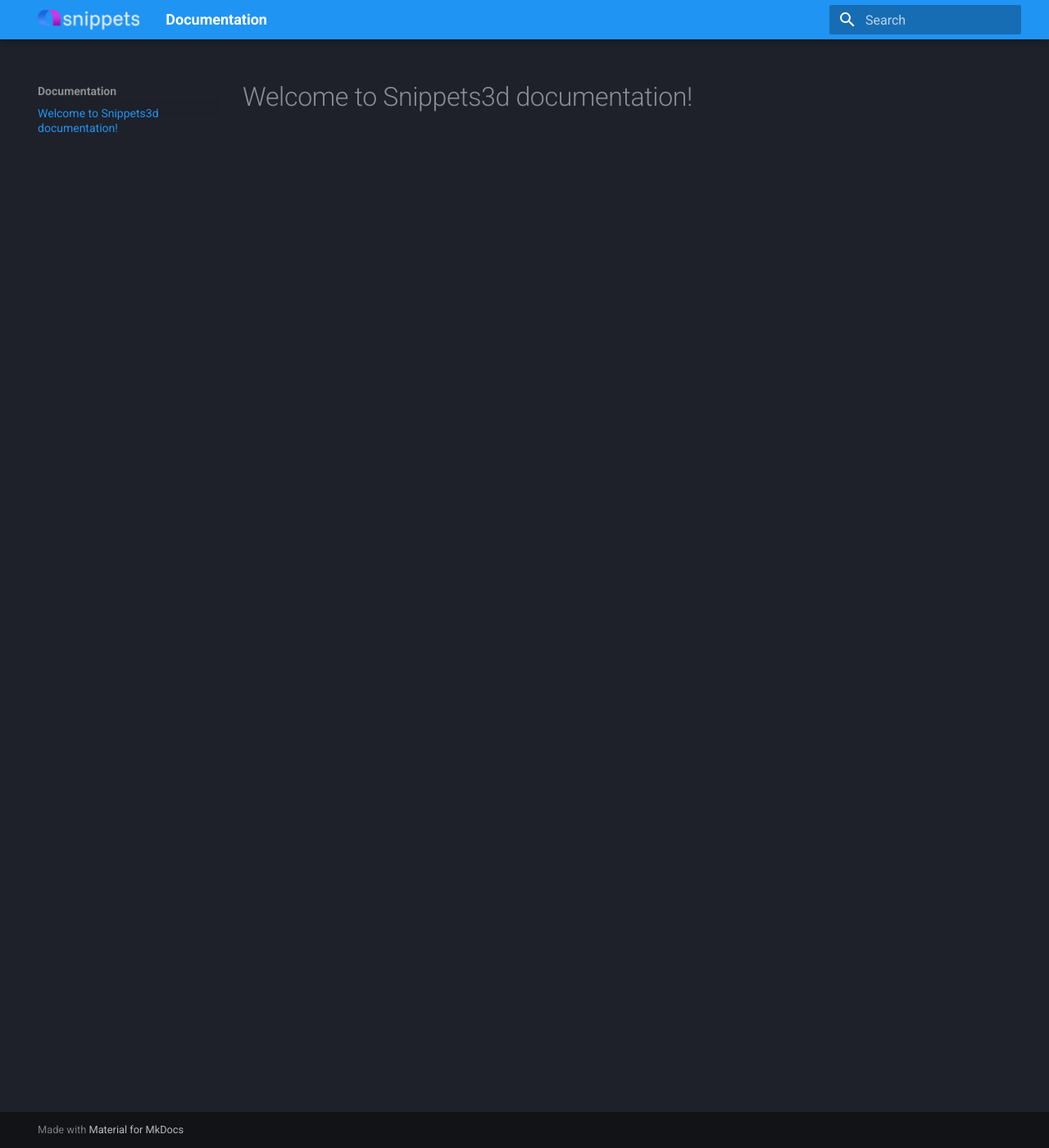
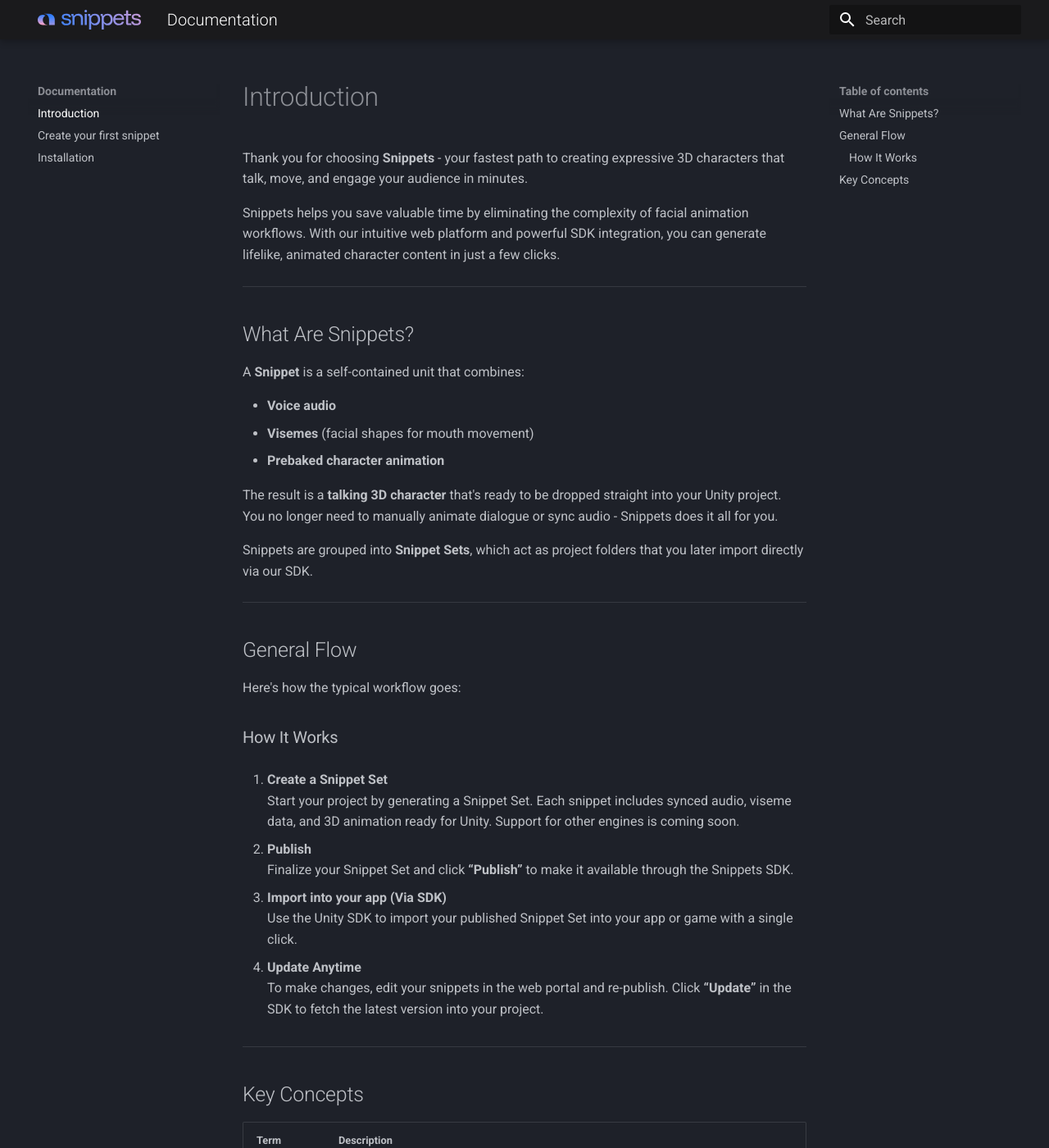
Before and after one commit to snippets3d/snippets-docs, an MkDocs documentation site: the page built from docs/index.md, in a window 1280 px wide and 1400 px high. Shown: the whole window at 82% size. Built offline with MkDocs 1.6.1 and Material for MkDocs 9.7.7, drawn with Linux system fonts in a browser that asks for light colours; some of the changed text lies outside the part shown.

Commit message:
Added introduction and some styling

```diff
--- a/docs/index.md
+++ b/docs/index.md
@@ -1 +1,50 @@
-# Welcome to Snippets3d documentation!
+# Introduction
+
+Thank you for choosing **Snippets** - your fastest path to creating expressive 3D characters that talk, move, and engage your audience in minutes.
+
+Snippets helps you save valuable time by eliminating the complexity of facial animation workflows. With our intuitive web platform and powerful SDK integration, you can generate lifelike, animated character content in just a few clicks.
+
+---
+
+## What Are Snippets?
+
+A **Snippet** is a self-contained unit that combines:
+
+- **Voice audio**
+- **Visemes** (facial shapes for mouth movement)
+- **Prebaked character animation**
+
+The result is a **talking 3D character** that's ready to be dropped straight into your Unity project. You no longer need to manually animate dialogue or sync audio - Snippets does it all for you.
+
+Snippets are grouped into **Snippet Sets**, which act as project folders that you later import directly via our SDK.
+
+---
+
+## General Flow
+
+Here's how the typical workflow goes:
+
+### How It Works
+
+1. **Create a Snippet Set**
+   Start your project by generating a Snippet Set. Each snippet includes synced audio, viseme data, and 3D animation ready for Unity. Support for other engines is coming soon.
+
+2. **Publish**
+   Finalize your Snippet Set and click **“Publish”** to make it available through the Snippets SDK.
+
+3. **Import into your app (Via SDK)**
+   Use the Unity SDK to import your published Snippet Set into your app or game with a single click.
+
+4. **Update Anytime**
+   To make changes, edit your snippets in the web portal and re-publish. Click **“Update”** in the SDK to fetch the latest version into your project.
+
+
+---
+
+## Key Concepts
+
+| Term           | Description                                                                 |
+|----------------|-----------------------------------------------------------------------------|
+| **Snippet**     | A unit of dialogue animation that includes audio, visemes, and animation data. |
+| **Snippet Set** | A group of related snippets. This is your project folder, which is imported into your app using the SDK. |
+| **SDK**     | Development kit in Unity, developers will import your Snippet into their project with 1 click.    |
--- /dev/null
+++ b/docs/stylesheets/extra.css
@@ -0,0 +1,18 @@
+:root  > * {
+    --md-primary-fg-color:        #1A1A1C;
+    --md-primary-fg-color--light: #ECB7B7;
+    --md-primary-fg-color--dark:  #90030C;
+    --md-primary-bg-color: white;
+    --md-primary-fg-color: white;
+  }
+
+
+
+.md-header {
+    background: #1A1A1C;
+}
+
+.md-header .md-header__topic{
+  font-size: 1rem;
+  font-weight: 200;
+}
--- a/mkdocs.yml
+++ b/mkdocs.yml
@@ -4,7 +4,9 @@ theme:
   name: material
   palette:
     scheme: 'slate'  # This sets the theme to a dark palette
-    primary: 'blue'  # Change primary color (e.g., links, buttons)
+    primary: 'custom'  # Change primary color (e.g., links, buttons)
     accent: 'blue'  # Accent color
-  logo: 'assets/images/snippets-logo.png'  # Optional: If you want to add a logo
+  logo: 'assets/images/snippets_logo_dark_bg.svg'  # Optional: If you want to add a logo
   favicon: 'assets/images/favicon.ico'  # Optional: Add a favicon
+extra_css:
+- stylesheets/extra.css
```
Also changed, not shown: docs/assets/images/favicon.ico, docs/assets/images/snippets-logo.png (deleted), docs/assets/images/snippets_logo_dark_bg.svg (added), docs/create your first snippet.md (added), docs/installation.md (added), 1 other file.
